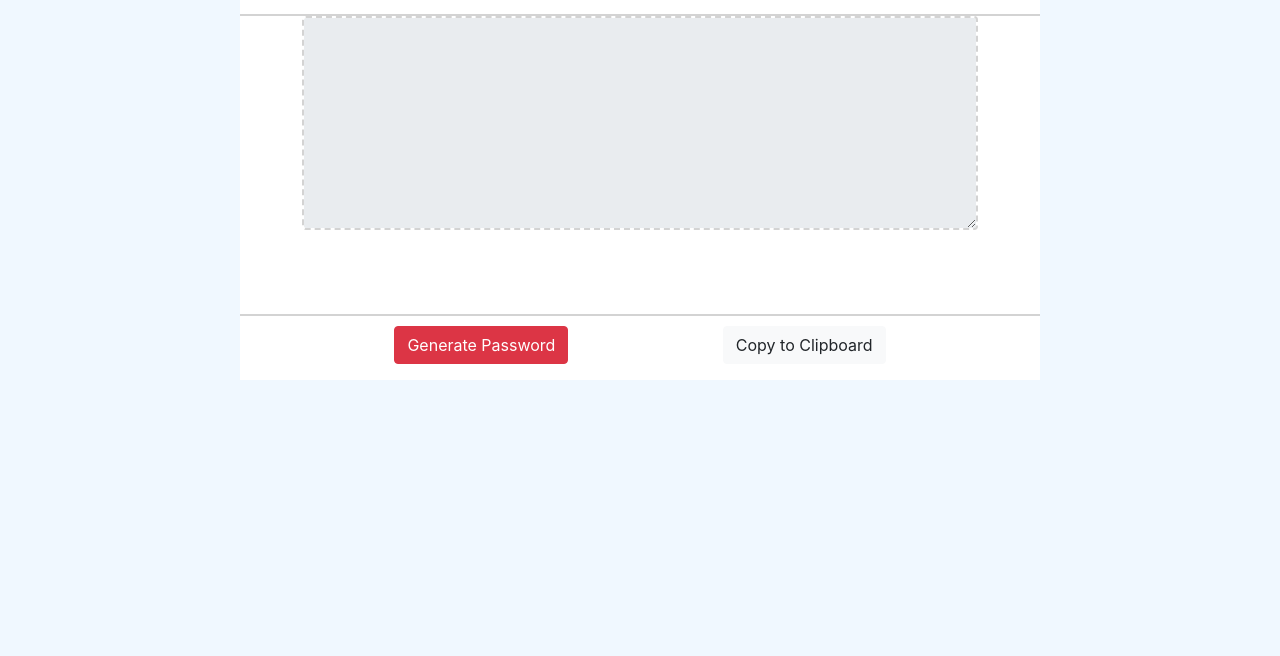
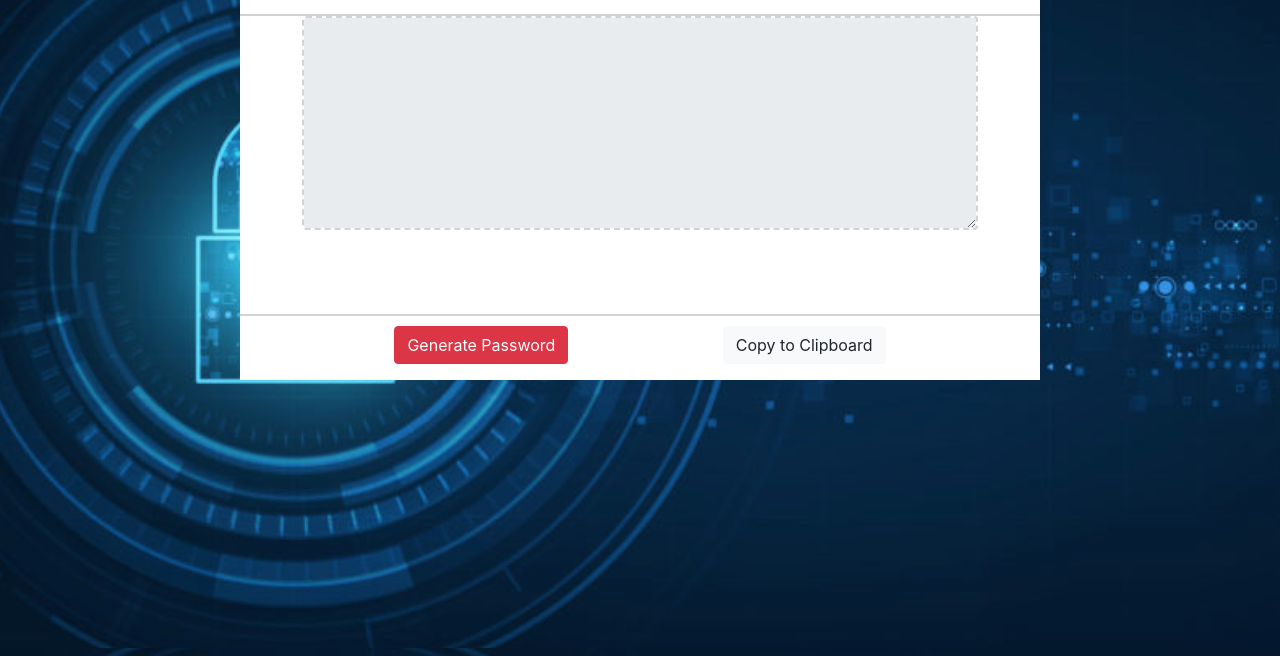
Before and after one commit to zfrakes/Password-Generator, a plain HTML site: page index.html in a window 1280 px wide. Shown: the part 144-800 px from the top of the page. Drawn offline with nearby package versions, Linux system fonts and the light colour scheme.

Commit message:
updated background

```diff
--- a/style.css
+++ b/style.css
@@ -1,5 +1,5 @@
 body{
-    background-color:#F0F8FF ;
+ background-image: url("./images/Password.png");
 }
 header{
     color:grey;
```
Also changed, not shown: images/Password.png (added), 1 other file.
